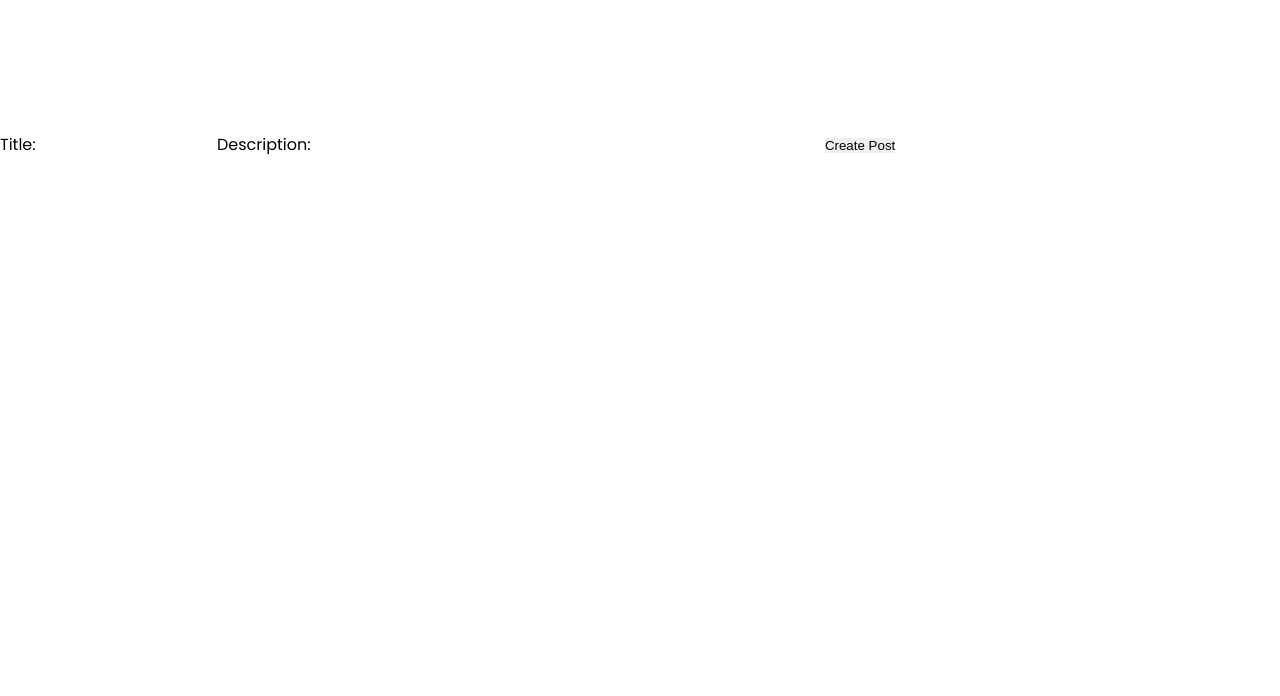
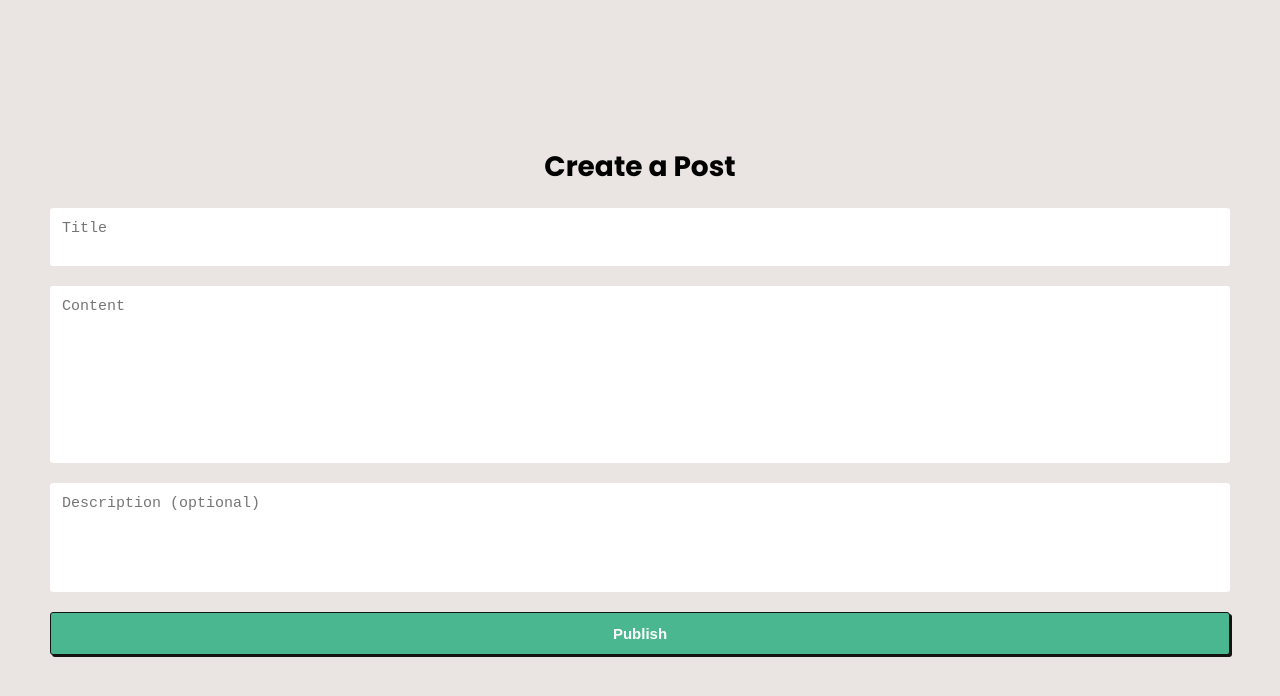
Before and after one commit to telesleo/blog-frontend, a React (Create React App) app: page /post/create in a window 1280 px wide. Shown: the top 696 px of the page. Built offline with nearby package versions, Linux system fonts and the light colour scheme.

Commit message:
Add style to page CreatePost

```diff
--- a/src/pages/CreatePost/index.jsx
+++ b/src/pages/CreatePost/index.jsx
@@ -1,6 +1,10 @@
 import React, { useState } from 'react';
 import { useNavigate } from 'react-router-dom';
 import request from '../../utils/request';
+import MainTitle from '../../components/MainTitle';
+import Textarea from '../../components/Textarea';
+import Button from '../../components/Button';
+import styles from './style.module.css';
 
 export default function CreatePost() {
   const navigate = useNavigate();
@@ -8,16 +12,6 @@ export default function CreatePost() {
   const [title, setTitle] = useState('');
   const [description, setDescription] = useState('');
   const [content, setContent] = useState('');
-
-  const setState = {
-    title: setTitle,
-    description: setDescription,
-    content: setContent,
-  };
-
-  const handleInput = ({ target }) => {
-    setState[target.name](target.value);
-  };
 
   const createPost = async () => {
     const response = await request('/posts', 'POST', {
@@ -31,19 +25,27 @@ export default function CreatePost() {
   };
 
   return (
-    <div>
-      <label htmlFor="post-title">
-        {'Title: '}
-        <input id="post-title" name="title" type="text" value={title} onChange={handleInput} />
-      </label>
-      <label htmlFor="post-description">
-        {'Description: '}
-        <textarea id="post-description" name="description" cols="30" rows="5" value={description} onChange={handleInput} />
-      </label>
-      <label htmlFor="post-content">
-        <textarea id="post-content" name="content" cols="30" rows="10" value={content} onChange={handleInput} />
-      </label>
-      <button type="button" onClick={createPost}>Create Post</button>
-    </div>
+    <form id={styles['create-post']}>
+      <MainTitle
+        title="Create a Post"
+      />
+      <Textarea
+        placeholder="Title"
+        value={title}
+        onChange={({ target }) => setTitle(target.value)}
+        rows={2}
+      />
+      <Textarea
+        placeholder="Content"
+        onChange={({ target }) => setContent(target.value)}
+        rows={9}
+      />
+      <Textarea
+        placeholder="Description (optional)"
+        onChange={({ target }) => setDescription(target.value)}
+        rows={5}
+      />
+      <Button id={styles['submit-button']} onClick={createPost}>Publish</Button>
+    </form>
   );
 }
--- /dev/null
+++ b/src/pages/CreatePost/style.module.css
@@ -0,0 +1,18 @@
+#create-post {
+  background-color: var(--color1);
+  display: flex;
+  flex-direction: column;
+  align-items: stretch;
+  justify-content: center;
+  padding: 0 var(--padding2);
+  height: 100vh;
+  text-align: center;
+}
+
+h1 {
+  margin: 10px 0;
+}
+
+#create-post > textarea, #create-post > button {
+  margin: 10px 0;
+}
```
